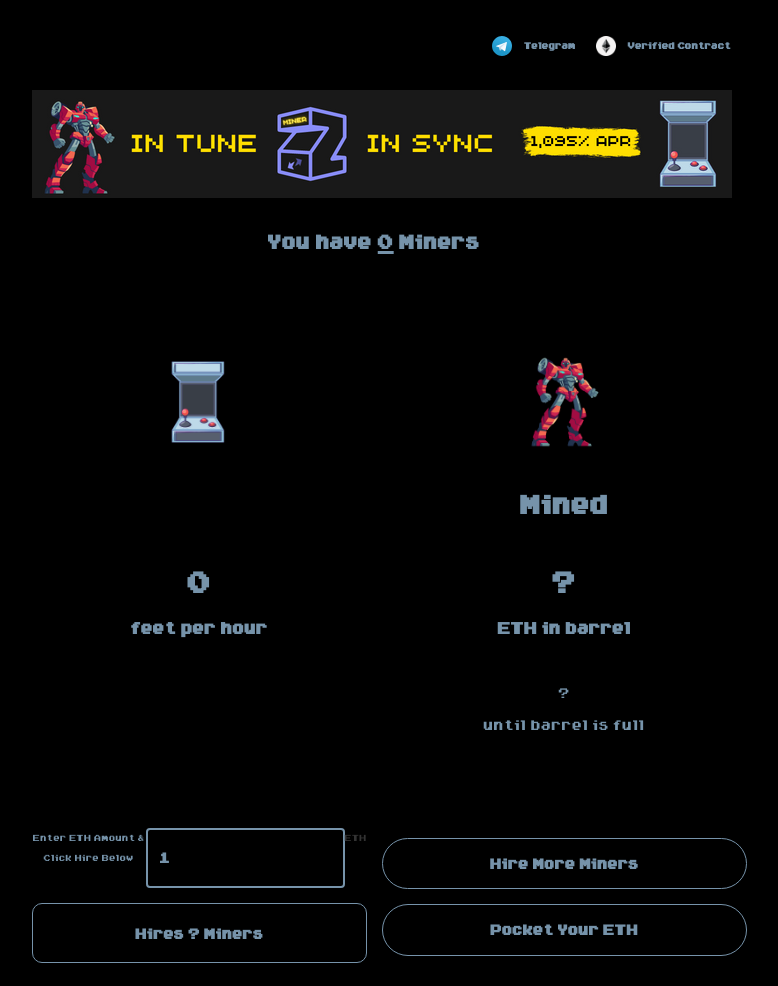
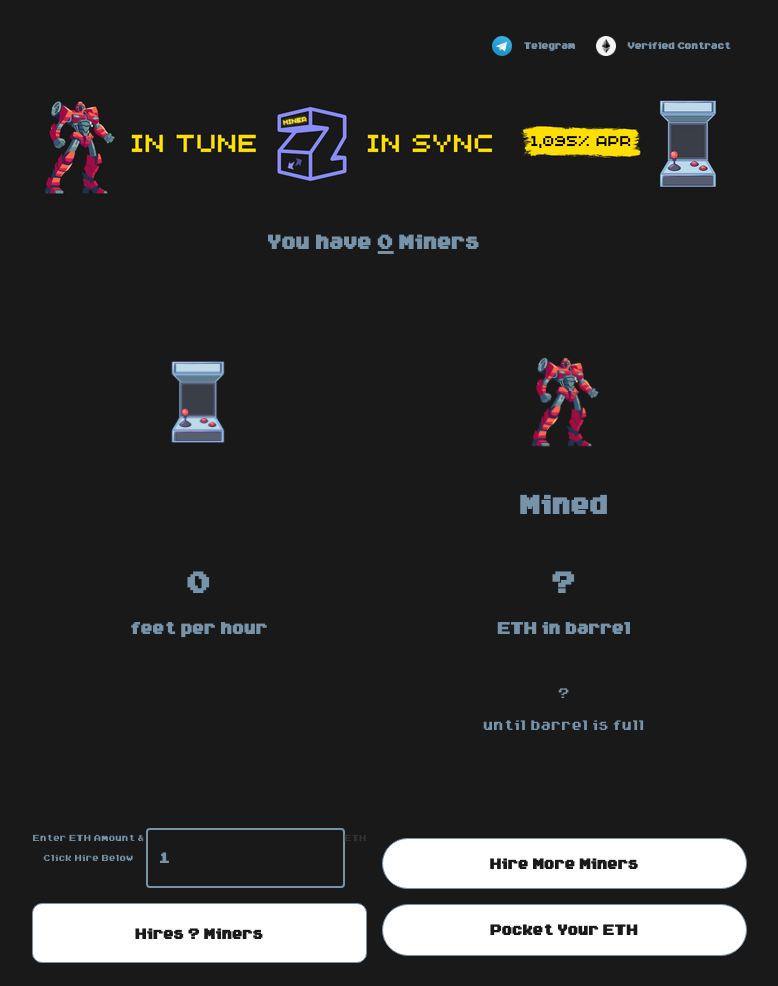
Before and after one commit to zkminerz/zkminerz.github.io, a plain HTML site: page index.html in a window 1280 px wide. Shown: the top 986 px of the page, without its empty margins (258-1036 px from the left). Drawn offline with nearby package versions, Linux system fonts and the light colour scheme.

Commit message:
Update custom.css

```diff
--- a/custom.css
+++ b/custom.css
@@ -5,7 +5,7 @@
 
 body {
   font-family: 'Arcadepix Plus', sans-serif;
-    background-color: #000000;
+    background-color: #191919;
     -webkit-font-smoothing: antialiased;
     -moz-osx-font-smoothing: grayscale;
 }
@@ -30,7 +30,7 @@ a:hover{
 }
 
 .navbar-default .navbar-brand {
-    color: #000000;
+    color: #191919;
 }
 nav {
   position: relative;
@@ -71,7 +71,7 @@ nav {
 }
 .altcolor {
   position: relative;
-    background-color: #000000fff;
+    background-color: #191919;
     border-radius: 20px;
     margin-top: 30px;
     padding: 20px;
@@ -81,12 +81,12 @@ nav {
     position: relative;
     font-weight: bold;
     font-size: 5rem !important;
-    /* border-top: 2px solid #000000; */
-    background-color: #000000fff;
-    border-top: 2px solid #000000;
-    border-left: 2px solid #000000;
-    border-right: 2px solid #000000;
-    border-bottom: 2px solid #000000;
+    /* border-top: 2px solid #191919; */
+    background-color: #191919;
+    border-top: 2px solid #191919;
+    border-left: 2px solid #191919;
+    border-right: 2px solid #191919;
+    border-bottom: 2px solid #191919;
     border-radius: 20px 20px 20px 20px;
     min-height: 20px;
     padding: 5px;
@@ -150,11 +150,11 @@ nav {
 
 .prod-contain-top {
     position: relative;
-    background-color: #000000fff;
-    border-top: 2px solid #000000;
-    border-left: 2px solid #000000;
-    border-right: 2px solid #000000;
-    border-bottom: 2px solid #000000;
+    background-color: #191919;
+    border-top: 2px solid #191919;
+    border-left: 2px solid #191919;
+    border-right: 2px solid #191919;
+    border-bottom: 2px solid #191919;
     padding: 4rem 0 1rem 0;
     border-radius: 20px;
     margin-top: 30px;
@@ -167,16 +167,16 @@ nav {
   padding-top: .5rem;
   font-family: 'Arcadepix Plus', sans-serif;
   font-weight: bold;
-  color: #000000 !important;
+  color: #191919 !important;
 }
 
 .prod-contain-bottom {
     position: relative;
-    background-color: #000000fff;
-    border-top: 2px solid #000000;
-    border-left: 2px solid #000000;
-    border-right: 2px solid #000000;
-    border-bottom: 2px solid #000000;
+    background-color: #191919;
+    border-top: 2px solid #191919;
+    border-left: 2px solid #191919;
+    border-right: 2px solid #191919;
+    border-bottom: 2px solid #191919;
     padding: 4rem 2rem 2rem;
     border-radius: 20px;
     margin-top: -50px;
@@ -205,11 +205,11 @@ nav {
 
 .hold-contain-top {
     position: relative;
-    background-color: #000000fff;
-    border-top: 2px solid #000000;
-    border-bottom: 2px solid #000000;
-    border-left: 2px solid #000000;
-    border-right: 2px solid #000000;
+    background-color: #191919;
+    border-top: 2px solid #191919;
+    border-bottom: 2px solid #191919;
+    border-left: 2px solid #191919;
+    border-right: 2px solid #191919;
     padding: 4rem 0 1rem 0;
     border-radius: 20px;
     margin-top: 30px;
@@ -227,11 +227,11 @@ nav {
 
 .hold-contain-bottom {
     position: relative;
-    background-color: #000000fff;
-    border-top: 2px solid #000000;
-    border-left: 2px solid #000000;
-    border-right: 2px solid #000000;
-    border-bottom: 2px solid #000000;
+    background-color: #191919;
+    border-top: 2px solid #191919;
+    border-left: 2px solid #191919;
+    border-right: 2px solid #191919;
+    border-bottom: 2px solid #191919;
     padding: 4rem 2rem 2rem;
     border-radius: 20px;
     margin-top: -50px;
@@ -260,14 +260,14 @@ nav {
 
 .buy-contain-full {
     position: relative;
-    background-color: #000000fff;
+    background-color: #191919;
     border-radius: 20px;
     margin-top: 30px;
 }
 
 .buy-contain-left {
     min-height: 180px;
-    background-color: #000000fff;
+    background-color: #191919;
     border-radius: 20px;
     z-index: 1;
     height: 100%;
@@ -336,8 +336,8 @@ h4 {
 }
 
 .btn-hatch{
-    color: #7693aa;
-    background-color: #000000fff;
+    color: #191919;
+    background-color: #fff;
     border-color: #7693aa;
     width: 50%;
     font-weight: 600;
@@ -368,8 +368,8 @@ h4 {
 }
 
 .btn-sell{
-    color: #7693aa;
-    background-color: #000000fff;
+    color: #191919;
+    background-color: #fff;
     border-color: #7693aa;
     width: 50%;
     font-weight: 600;
@@ -390,8 +390,8 @@ h4 {
 }
 
 .btn-buy{
-    color: #7693aa;
-    background-color: #000000fff;
+    color: #191919;
+    background-color: #fff;
     border-color: #7693aa;
     font-weight: 600;
     border-radius: 10px;
@@ -572,7 +572,7 @@ h4 {
     font-size: 14px;
     text-align: left;
     list-style: none;
-    background-color: #000000;
+    background-color: #191919;
     -webkit-background-clip: padding-box;
     background-clip: padding-box;
     border: 1px solid #ccc;
@@ -690,7 +690,7 @@ a:focus, a:hover {
 }
 
 .bg-teal{
-  background-color: #000000fff !important;
+  background-color: #191919 !important;
 }
 
 .border-teal{
@@ -767,7 +767,7 @@ tr {
 
 .modal-content {
     border: 1px solid #7693aa;
-    background-color: #000000fff;
+    background-color: #191919;
 }
 .table>thead>tr>th {
     border-bottom: none;
```
